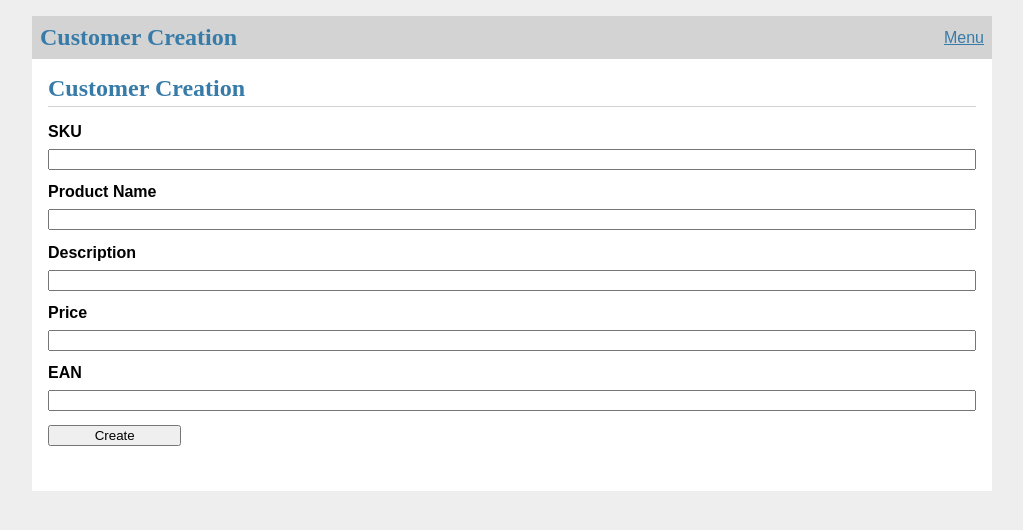
After one commit to GreenMemory16/BD-2022-2023, a Flask app: page /products/create in a window 1280 px wide. The commit adds this page. Shown: the top 530 px of the page, without its empty margins (128-1151 px from the left). Run offline with Flask 3, Linux system fonts and the light colour scheme; some libraries are stand-ins or nearby versions.

Commit message:
Create Product Menu

```diff
--- a/Entrega3/web/app.py
+++ b/Entrega3/web/app.py
@@ -72,6 +72,36 @@ def customer_index():
 
     return render_template("customer/index.html", customers=customers)
 
+# funciton to create a new product
+@app.route("/products/create", methods=("POST", "GET"))
+def product_create():
+    """Create new product."""
+
+    if request.method == "POST":
+        sku = request.form["sku"]
+        name = request.form["name"]
+        description = request.form["description"]
+        price = request.form["price"]
+        ean = request.form["ean"]
+
+        with pool.connection() as conn:
+            with conn.cursor(row_factory=namedtuple_row) as cur:
+                query = """
+                    INSERT INTO product
+                    VALUES(
+                        %(sku)s,
+                        %(name)s,
+                        %(description)s,
+                        %(price)s,
+                        %(ean)s
+                    );
+                """
+                params = {"sku": sku, "name": name, "description": description, "price": price, "ean": ean}
+                cur.execute(query, params)
+            conn.commit()
+        return redirect(url_for("product_index"))
+    else:
+        return render_template("product/create.html")
 
 @app.route("/customers/create", methods=("POST", "GET"))
 def customer_create():
--- a/Entrega3/web/templates/main.html
+++ b/Entrega3/web/templates/main.html
@@ -9,6 +9,7 @@
 		<li><a href="{{ url_for('customer_index') }}">Customers</a>
 		<li><a href="{{ url_for('customer_create') }}">Create Customer</a>
 		<li><a href="{{ url_for('product_index') }}">Product</a>
+		<li><a href="{{ url_for('product_create') }}">Create Product</a>
 		<li><a href="{{ url_for('supplier_index') }}">Supplier</a>
 	</ul>
   </section>
--- /dev/null
+++ b/Entrega3/web/templates/product/create.html
@@ -0,0 +1,21 @@
+{% extends 'base.html' %}
+
+{% block header %}
+  <h1>{% block title %}Customer Creation{% endblock %}</h1>
+{% endblock %}
+
+{% block content %}
+<form action = "{{ url_for('product_create') }}" method="post">
+    <label for="sku">SKU</label>
+    <input name="sku" id="sku" type="text" required minlength="1" maxlength="29">
+    <label for="name">Product Name</label>
+    <input name="name" id="name" type="text" required minlength="1" maxlength="79">
+    <label for="description">Description</label>
+    <input name="description" id="description" type="text" required minlength="1" maxlength="253">
+	  <label for="price">Price</label>
+    <input name="price" id="price" type="number" min="1" step="any">
+	  <label for="ean">EAN</label>
+    <input name="ean" id="ean" type="number" min="1" maxlength="9999999999999">
+    <input type="submit" value="Create">
+</form>
+{% endblock %}
```
